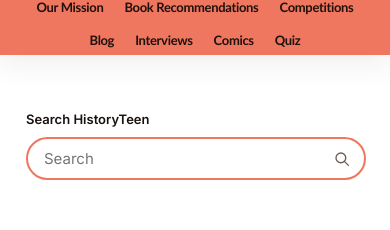
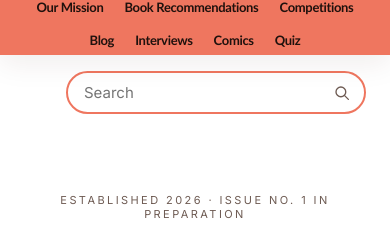
Before and after one commit to anushkagarg100/historyteen, a Next.js app: page / in a window 390 px wide. Shown: the part 120-350 px from the top of the page. Built offline with nearby package versions, Linux system fonts and the light colour scheme.

Commit message:
Reposition homepage search

```diff
--- a/app/page.module.css
+++ b/app/page.module.css
@@ -195,6 +195,7 @@
 /* ---------- Hero ---------- */
 
 .hero {
+  position: relative;
   padding-top: 88px;
   padding-bottom: 48px;
 }
@@ -664,8 +665,11 @@
 }
 
 .hero > .siteSearch {
+  position: absolute;
+  top: 22px;
+  right: 8px;
+  z-index: 10;
   width: min(100%, 340px);
-  margin-left: auto;
 }
 
 .destinationInner .siteSearch {
@@ -1296,6 +1300,12 @@
     padding-bottom: 40px;
   }
 
+  .hero > .siteSearch {
+    top: 16px;
+    right: 24px;
+    width: min(calc(100% - 48px), 300px);
+  }
+
   .heroStage {
     min-height: 510px;
     margin-top: 30px;
--- a/app/page.tsx
+++ b/app/page.tsx
@@ -17,7 +17,7 @@
         {/* Hero */}
         <section className={styles.section}>
           <div className={`${styles.container} ${styles.hero}`}>
-            <SiteSearch />
+            <SiteSearch compact />
             <div className={styles.heroStage}>
               <div className={styles.heroPortraits} aria-label="Historical figures">
                 <figure className={`${styles.heroPortrait} ${styles.portraitAda}`}>
--- a/app/search/site-search.tsx
+++ b/app/search/site-search.tsx
@@ -42,7 +42,7 @@
   },
 ];
 
-export default function SiteSearch() {
+export default function SiteSearch({ compact = false }: { compact?: boolean }) {
   const [query, setQuery] = useState("");
   const normalizedQuery = query.trim().toLowerCase();
   const results = normalizedQuery
@@ -53,11 +53,12 @@
 
   return (
     <div className={styles.siteSearch}>
-      <label htmlFor="site-search">Search HistoryTeen</label>
+      {!compact && <label htmlFor="site-search">Search HistoryTeen</label>}
       <div className={styles.searchField}>
         <input
           id="site-search"
           type="search"
+          aria-label="Search HistoryTeen"
           value={query}
           placeholder="Search"
           onChange={(event) => setQuery(event.target.value)}
```
